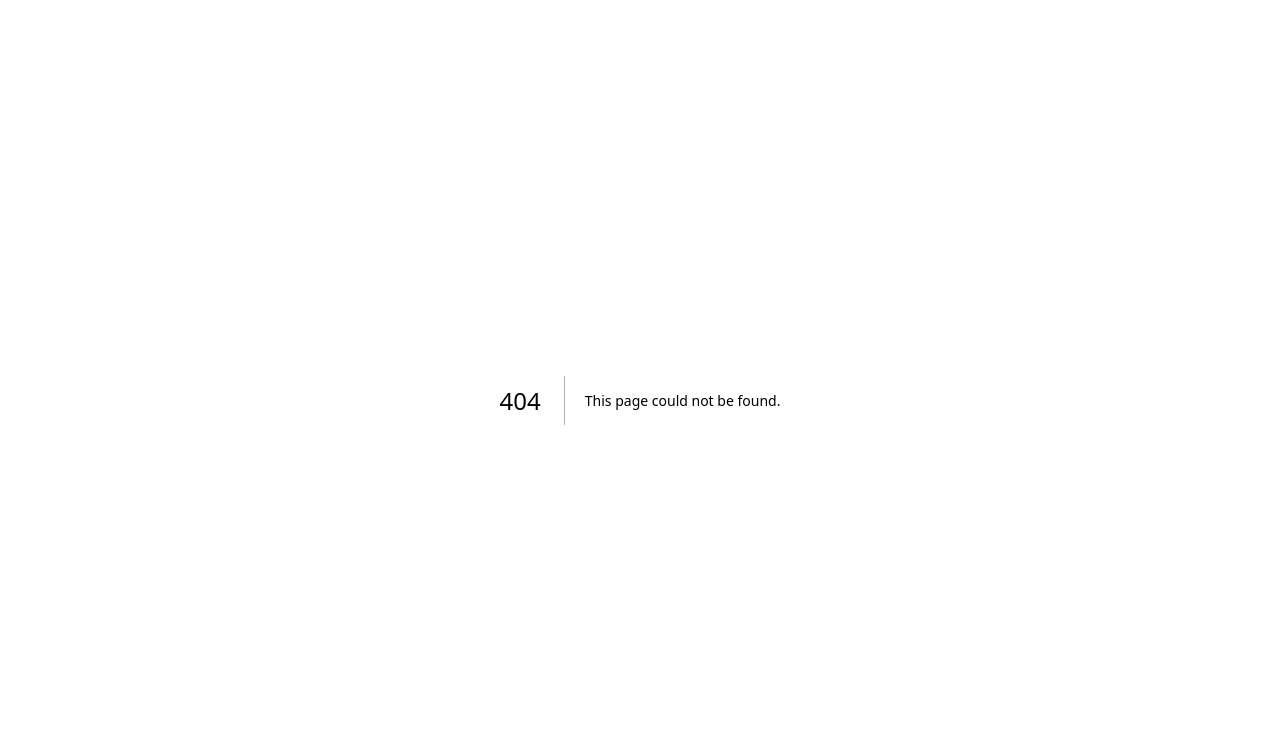
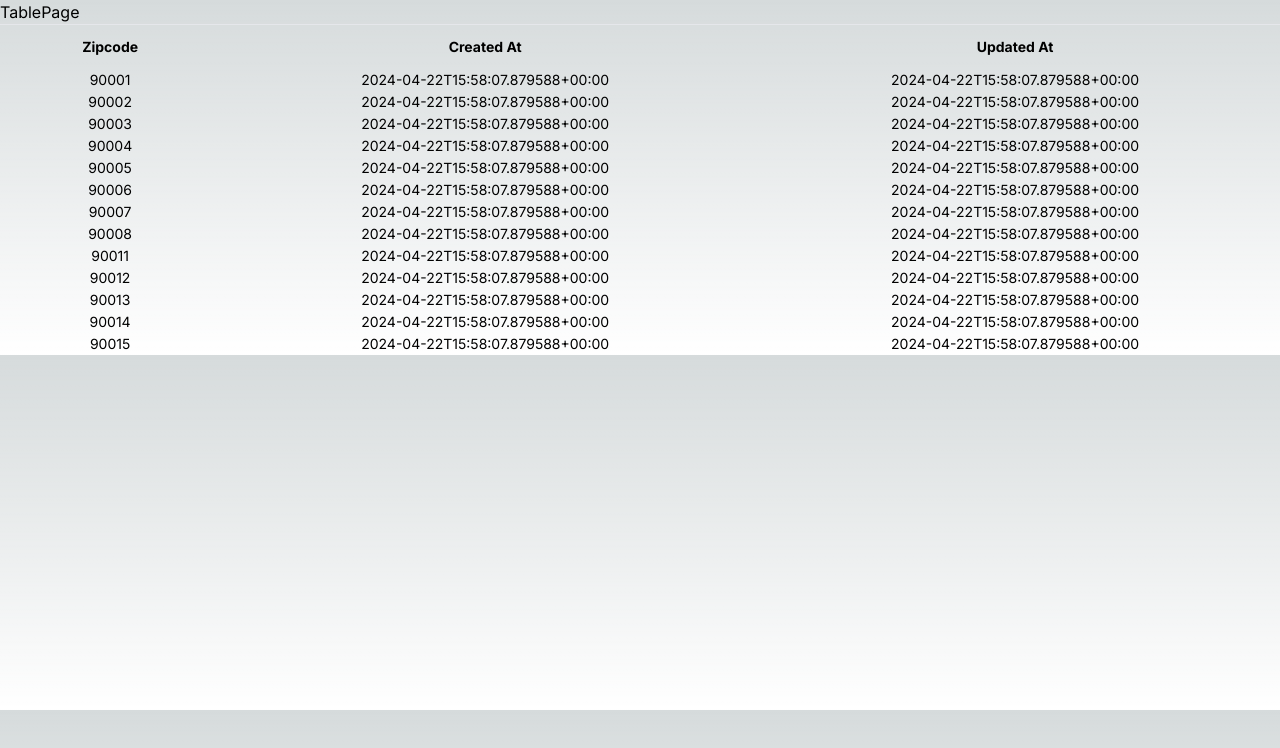
Before and after one commit to andrewduss/tanstack-tables, a Next.js app: page /basic-table in a window 1280 px wide. Before the commit this address had no page. Shown: the top 748 px of the page. Built offline with nearby package versions, Linux system fonts and the light colour scheme.

Commit message:
feat: initial basic table
Signed-off-by: Andrew Duss <aduss@villahomes.com>

```diff
--- /dev/null
+++ b/src/app/basic-table/page.tsx
@@ -0,0 +1,82 @@
+'use client'
+
+import React, { useState } from 'react'
+import { createColumnHelper, createTable, flexRender, getCoreRowModel, useReactTable } from '@tanstack/react-table'
+import { zipcodes } from '@/lib/data'
+
+// Define row shape
+export type Zipcode = {
+  zipcode: string
+  created_at: string
+  updated_at: string
+}
+
+const BasicTablePage = () => {
+  const columnHelper = createColumnHelper<Zipcode>()
+  const columns = [
+    columnHelper.accessor('zipcode', {
+      header: () => "Zipcode",
+      cell: info => info.getValue(),
+    }),
+    columnHelper.accessor('created_at', {
+      header: () => "Created At",
+      cell: info => info.getValue(),
+    }),
+    columnHelper.accessor('updated_at', {
+      header: () => "Updated At",
+      cell: info => info.getValue(),
+    }),
+  ]
+
+  const [data, setData] = useState(zipcodes)
+  // useEffect(() => {
+  //   const url = "http://localhost:3000/api/zipcodes"
+  //   fetch(url).then((resp) => resp.json()).then((users) => setData(users) )
+  // }, [])
+
+  const table = useReactTable({
+    data: data,
+    columns,
+    debugTable: true,
+    getCoreRowModel: getCoreRowModel()
+  })
+
+  return (
+    <>
+      <div>TablePage</div>
+      <hr />
+      <table className="w-full text-sm text-center">
+        <thead>
+          {table.getHeaderGroups().map((hg) => (
+            <tr id={hg.id}>
+              {hg.headers.map((h) => (
+                <th scope="col" className="px-6 py-3" id={h.id}>
+                  {flexRender(h.column.columnDef.header, h.getContext())}
+                </th>
+              ))}
+            </tr>
+          ))}
+        </thead>
+        <tbody>
+          {table.getRowModel().rows.map((row) => (
+            <tr id={row.id}>
+              {row.getVisibleCells().map((cell) => (
+                <td id={cell.id}>
+                  {flexRender(cell.column.columnDef.cell, cell.getContext())}
+                </td>
+              ))}
+            </tr>
+          ))}
+        </tbody>
+      </table>
+    </>
+
+  )
+}
+
+function getColumns() {
+
+  return
+}
+
+export default BasicTablePage
--- /dev/null
+++ b/src/lib/data.ts
@@ -0,0 +1,69 @@
+import { Zipcode } from "@/app/table/page";
+
+export const zipcodes: Zipcode[] = [
+  {
+    "zipcode": "90001",
+    "created_at": "2024-04-22T15:58:07.879588+00:00",
+    "updated_at": "2024-04-22T15:58:07.879588+00:00"
+  },
+  {
+    "zipcode": "90002",
+    "created_at": "2024-04-22T15:58:07.879588+00:00",
+    "updated_at": "2024-04-22T15:58:07.879588+00:00"
+  },
+  {
+    "zipcode": "90003",
+    "created_at": "2024-04-22T15:58:07.879588+00:00",
+    "updated_at": "2024-04-22T15:58:07.879588+00:00"
+  },
+  {
+    "zipcode": "90004",
+    "created_at": "2024-04-22T15:58:07.879588+00:00",
+    "updated_at": "2024-04-22T15:58:07.879588+00:00"
+  },
+  {
+    "zipcode": "90005",
+    "created_at": "2024-04-22T15:58:07.879588+00:00",
+    "updated_at": "2024-04-22T15:58:07.879588+00:00"
+  },
+  {
+    "zipcode": "90006",
+    "created_at": "2024-04-22T15:58:07.879588+00:00",
+    "updated_at": "2024-04-22T15:58:07.879588+00:00"
+  },
+  {
+    "zipcode": "90007",
+    "created_at": "2024-04-22T15:58:07.879588+00:00",
+    "updated_at": "2024-04-22T15:58:07.879588+00:00"
+  },
+  {
+    "zipcode": "90008",
+    "created_at": "2024-04-22T15:58:07.879588+00:00",
+    "updated_at": "2024-04-22T15:58:07.879588+00:00"
+  },
+  {
+    "zipcode": "90011",
+    "created_at": "2024-04-22T15:58:07.879588+00:00",
+    "updated_at": "2024-04-22T15:58:07.879588+00:00"
+  },
+  {
+    "zipcode": "90012",
+    "created_at": "2024-04-22T15:58:07.879588+00:00",
+    "updated_at": "2024-04-22T15:58:07.879588+00:00"
+  },
+  {
+    "zipcode": "90013",
+    "created_at": "2024-04-22T15:58:07.879588+00:00",
+    "updated_at": "2024-04-22T15:58:07.879588+00:00"
+  },
+  {
+    "zipcode": "90014",
+    "created_at": "2024-04-22T15:58:07.879588+00:00",
+    "updated_at": "2024-04-22T15:58:07.879588+00:00"
+  },
+  {
+    "zipcode": "90015",
+    "created_at": "2024-04-22T15:58:07.879588+00:00",
+    "updated_at": "2024-04-22T15:58:07.879588+00:00"
+  }
+]
```
Also changed, not shown: package.json (+6 -5 lines), 1 other file (tests, documents, lock files or other folders).
